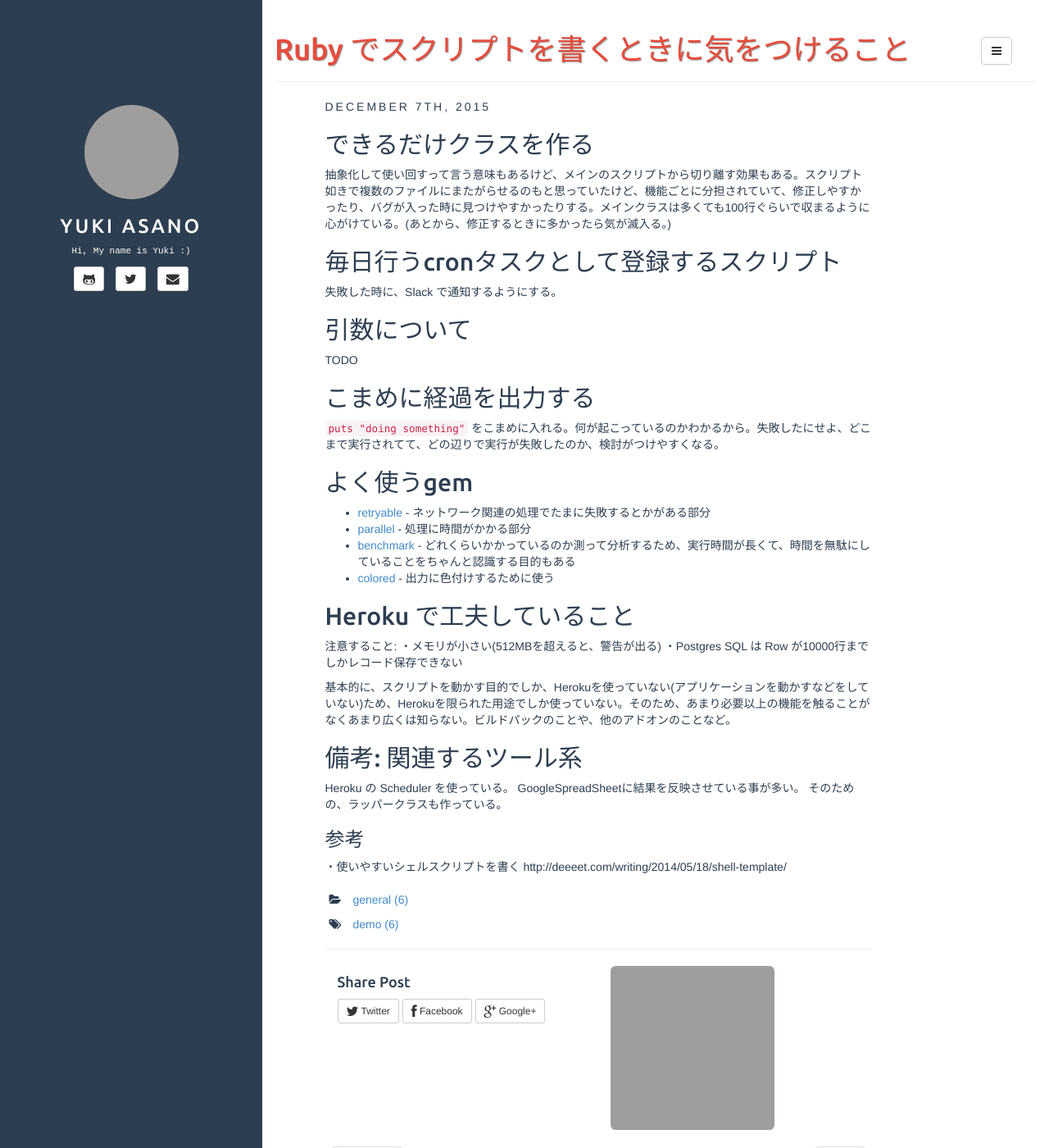
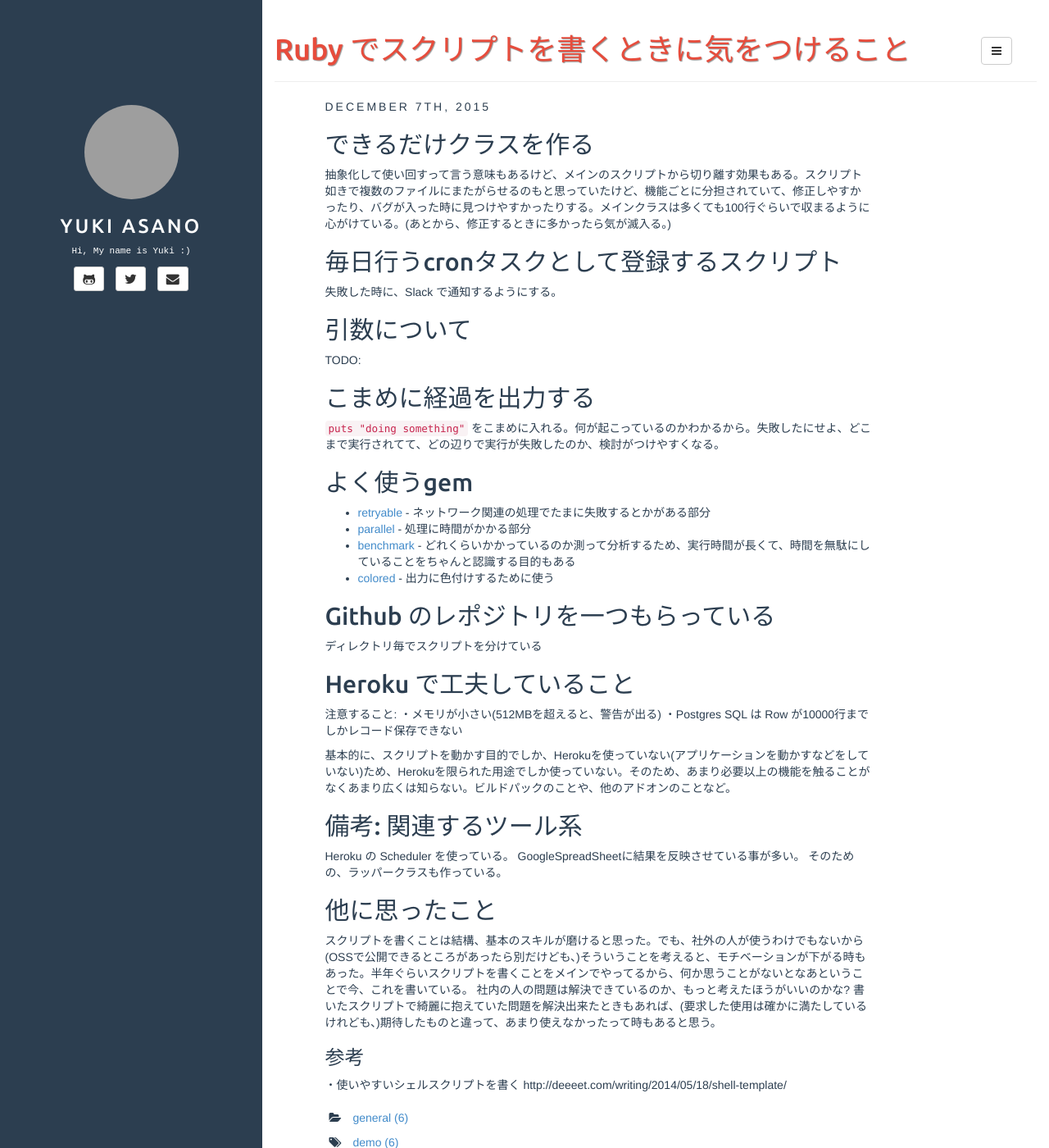
Before and after one commit to yuuki1224/yuuki1224.github.io, a Jekyll site: the page built from _posts/2015-12-07-ruby-script.md, in a window 1280 px wide and 1400 px high. Shown: the whole window at 82% size. Built offline with Jekyll 4.4.1, drawn with Linux system fonts in a browser that asks for light colours; grey boxes are pictures that could not be loaded.

Commit message:
Update ruby-script.md

```diff
--- a/_posts/2015-12-07-ruby-script.md
+++ b/_posts/2015-12-07-ruby-script.md
@@ -28,6 +28,10 @@ TODO
 - [parallel](https://github.com/grosser/parallel) - 処理に時間がかかる部分
 - [benchmark](http://qiita.com/scivola/items/c5b2aeaf7d67a9ef310a) - どれくらいかかっているのか測って分析するため、実行時間が長くて、時間を無駄にしていることをちゃんと認識する目的もある
 - [colored](https://github.com/defunkt/colored) - 出力に色付けするために使う
+
+## Github のレポジトリを一つもらっている
+
+ディレクトリ毎でスクリプトを分けている
 
 ## Heroku で工夫していること
 
@@ -43,6 +47,11 @@ Heroku の Scheduler を使っている。
 GoogleSpreadSheetに結果を反映させている事が多い。
 そのための、ラッパークラスも作っている。
 
+## 他に思ったこと
+
+スクリプトを書くことは結構、基本のスキルが磨けると思った。でも、社外の人が使うわけでもないから(OSSで公開できるところがあったら別だけども、)そういうことを考えると、モチベーションが下がる時もあった。半年ぐらいスクリプトを書くことをメインでやってるから、何か思うことがないとなあということで今、これを書いている。
+社内の人の問題は解決できているのか、もっと考えたほうがいいのかな? 書いたスクリプトで綺麗に抱えていた問題を解決出来たときもあれば、(要求した使用は確かに満たしているけれども、)期待したものと違って、あまり使えなかったって時もあると思う。
+
 ### 参考
 
 ・使いやすいシェルスクリプトを書く
```
Also changed, not shown: other parts of _posts/2015-12-07-ruby-script.md (+1 -1 lines).
